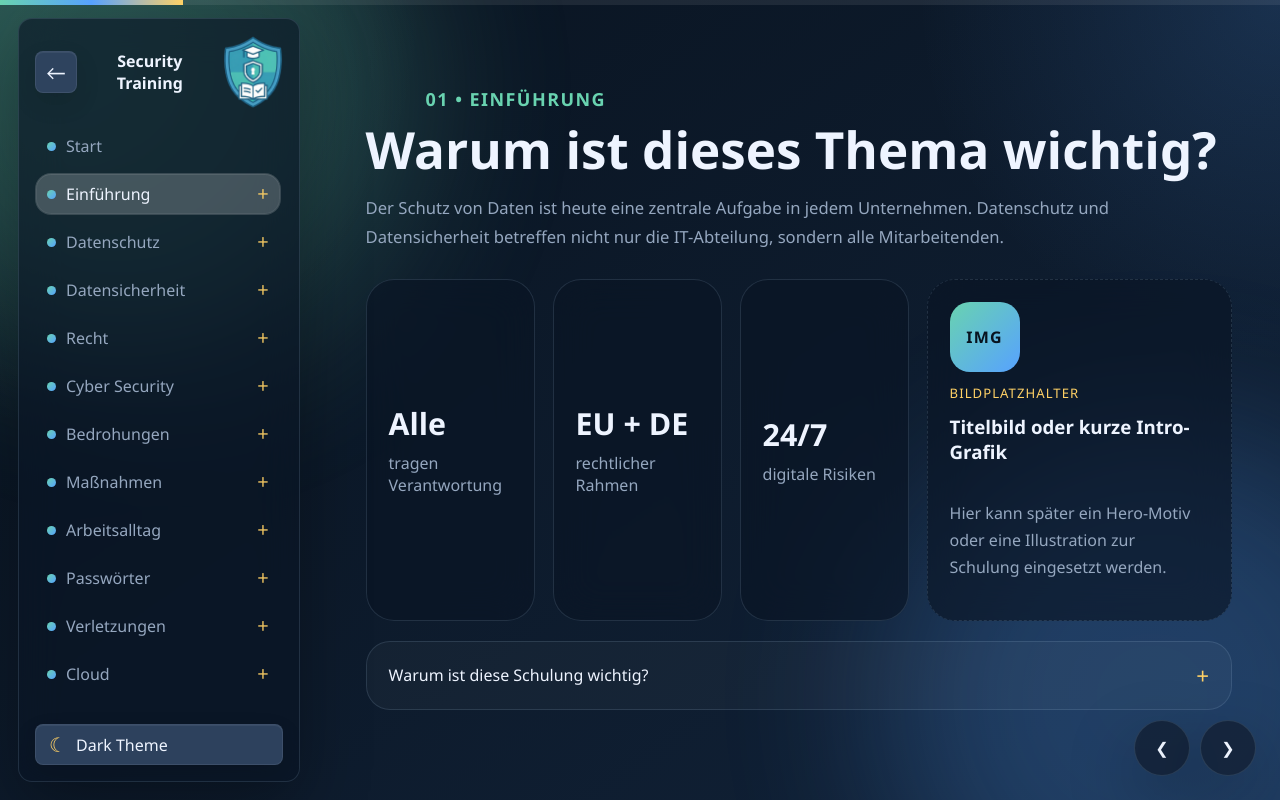
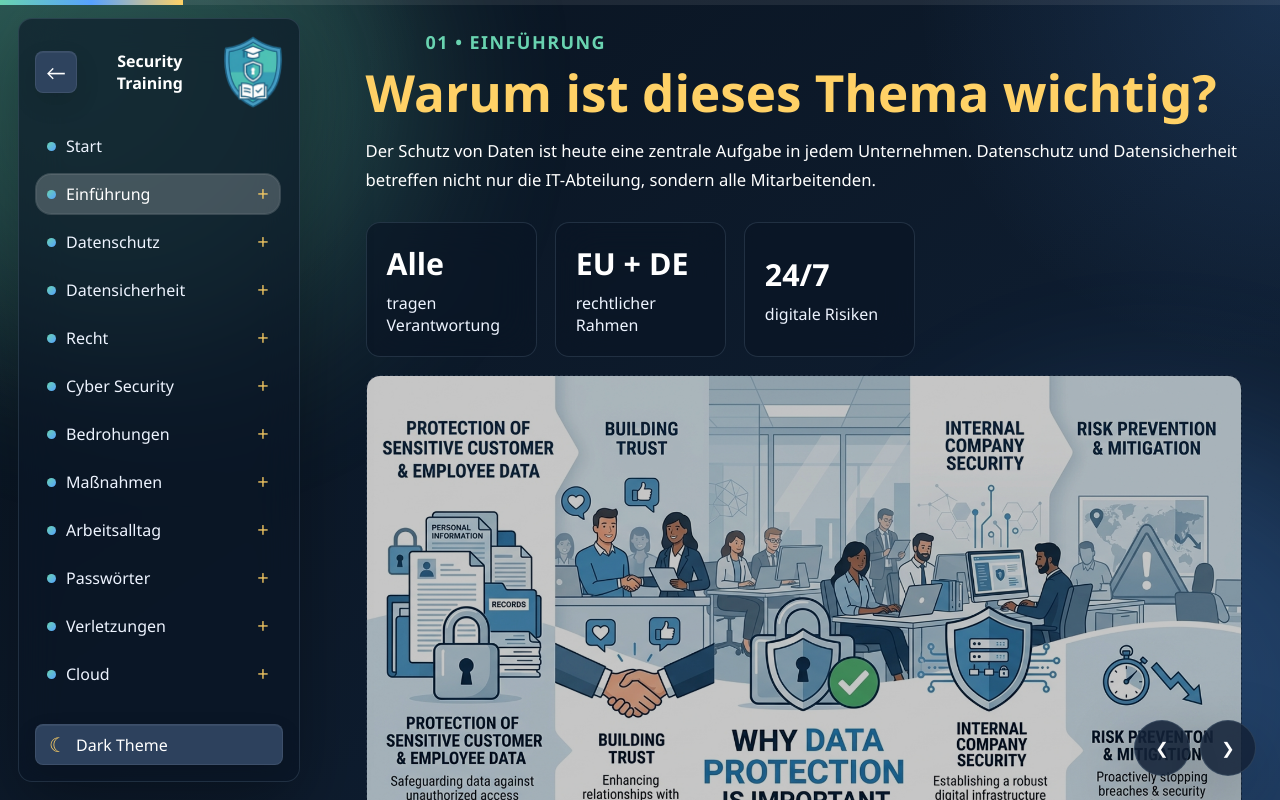
Before and after one commit to IhorRudenko/Schulung-zur-Datenschutz-und-Datensicherheit, a React (Vite) app: page / in a window 1280 px wide. Both pictures are taken after a click on the button "Nächster Slide". Built offline with nearby package versions, Linux system fonts and the light colour scheme.

Commit message:
feat: update media handling and improve UI components in SlideRenderer and App

```diff
--- a/src/App.jsx
+++ b/src/App.jsx
@@ -48,7 +48,9 @@ export default function App() {
 
       const slide = slides[index];
       const accordionKey =
-        slide?.type === 'content' && targetId ? `${slide.id}:${targetId}` : null;
+        slide?.type === 'content' && targetId
+          ? `${slide.id}:${targetId}`
+          : null;
 
       if (accordionKey) {
         setAccordionOpen((prev) => ({
@@ -96,15 +98,29 @@ export default function App() {
   }, [current, pendingAnchor, accordionOpen, scrollToTarget]);
 
   useEffect(() => {
+    const slide = slides[current];
+    if (slide?.type === 'content' && slide.sections) {
+      const newAccordionOpen = {};
+      slide.sections.forEach((section) => {
+        newAccordionOpen[`${slide.id}:${section.id}`] = true;
+      });
+      setAccordionOpen((prev) => ({ ...prev, ...newAccordionOpen }));
+    }
+  }, [current]);
+
+  useEffect(() => {
     const activeSlide = document.querySelector('.slide.active');
     if (!activeSlide) return undefined;
 
     const reveals = [...activeSlide.querySelectorAll('.reveal')];
     const timers = reveals.map((element, idx) => {
       element.classList.remove('in');
-      return window.setTimeout(() => {
-        element.classList.add('in');
-      }, 70 + idx * 70);
+      return window.setTimeout(
+        () => {
+          element.classList.add('in');
+        },
+        70 + idx * 70
+      );
     });
 
     return () => {
--- a/src/components/SlideRenderer.jsx
+++ b/src/components/SlideRenderer.jsx
@@ -143,7 +143,9 @@ export default function SlideRenderer({
             ) : (
               <>
                 <h2>{slide.title}</h2>
-                {slide.intro ? <p className="lead section-lead">{slide.intro}</p> : null}
+                {slide.intro ? (
+                  <p className="lead section-lead">{slide.intro}</p>
+                ) : null}
               </>
             )}
           </div>
@@ -161,13 +163,29 @@ export default function SlideRenderer({
                 </div>
 
                 {slide.media ? (
-                  <aside className="media-placeholder glass reveal">
-                    <div className="media-icon" aria-hidden="true">
-                      IMG
-                    </div>
-                    <span className="media-eyebrow">{slide.media.eyebrow}</span>
-                    <h3>{slide.media.title}</h3>
-                    <p>{slide.media.caption}</p>
+                  <aside
+                    className={`media-placeholder glass reveal${slide.media.image ? ` media-size-${slide.media.size || 'full'}` : ''}`}
+                  >
+                    {slide.media.image ? (
+                      <img
+                        src={slide.media.image}
+                        alt={slide.media.title || 'Slide image'}
+                        className={`media-image media-${slide.media.size || 'full'}`}
+                      />
+                    ) : (
+                      <div className="media-icon" aria-hidden="true">
+                        IMG
+                      </div>
+                    )}
+                    {!slide.media.image && (
+                      <>
+                        <span className="media-eyebrow">
+                          {slide.media.eyebrow}
+                        </span>
+                        <h3>{slide.media.title}</h3>
+                        <p>{slide.media.caption}</p>
+                      </>
+                    )}
                   </aside>
                 ) : null}
               </div>
@@ -193,10 +211,14 @@ export default function SlideRenderer({
                         }
                       >
                         <span>{section.title}</span>
-                        <span className="accordion-icon">{open ? '−' : '+'}</span>
+                        <span className="accordion-icon">
+                          {open ? '−' : '+'}
+                        </span>
                       </button>
 
-                      <div className={`accordion-content rich${open ? ' open' : ''}`}>
+                      <div
+                        className={`accordion-content rich${open ? ' open' : ''}`}
+                      >
                         {renderSectionBody(section)}
                       </div>
                     </section>
@@ -345,6 +367,8 @@ SlideRenderer.propTypes = {
       eyebrow: PropTypes.string,
       title: PropTypes.string,
       caption: PropTypes.string,
+      image: PropTypes.string,
+      size: PropTypes.oneOf(['full', 'half', 'quarter', 'icon']),
     }),
     questions: PropTypes.array,
     summaryCards: PropTypes.array,
--- a/src/data/slides.json
+++ b/src/data/slides.json
@@ -72,7 +72,9 @@
     "media": {
       "eyebrow": "Bildplatzhalter",
       "title": "Titelbild oder kurze Intro-Grafik",
-      "caption": "Hier kann später ein Hero-Motiv oder eine Illustration zur Schulung eingesetzt werden."
+      "caption": "Hier kann später ein Hero-Motiv oder eine Illustration zur Schulung eingesetzt werden.",
+      "image": "/images/einführung/einführung-1.png",
+      "size": "full"
     }
   },
   {
@@ -572,10 +574,7 @@
         "paragraphs": [
           "Eine Firewall kontrolliert den Datenverkehr und blockiert unerlaubte Zugriffe."
         ],
-        "bullets": [
-          "Filterung von Datenpaketen",
-          "Erkennung von Angriffen"
-        ]
+        "bullets": ["Filterung von Datenpaketen", "Erkennung von Angriffen"]
       },
       {
         "id": "antivirenprogramme",
@@ -583,10 +582,7 @@
         "paragraphs": [
           "Antivirenprogramme erkennen und entfernen Schadsoftware."
         ],
-        "bullets": [
-          "Regelmäßige Updates",
-          "Warnmeldungen ernst nehmen"
-        ]
+        "bullets": ["Regelmäßige Updates", "Warnmeldungen ernst nehmen"]
       },
       {
         "id": "backups",
@@ -607,10 +603,7 @@
         "paragraphs": [
           "Updates schließen Sicherheitslücken und müssen ernst genommen werden."
         ],
-        "bullets": [
-          "Updates nicht ignorieren",
-          "Systeme aktuell halten"
-        ]
+        "bullets": ["Updates nicht ignorieren", "Systeme aktuell halten"]
       }
     ],
     "media": {
--- a/src/styles.css
+++ b/src/styles.css
@@ -8,8 +8,8 @@
   --surface: rgba(10, 21, 37, 0.64);
   --surface-strong: rgba(20, 35, 56, 0.88);
   --surface-soft: rgba(255, 255, 255, 0.06);
-  --text: #eef4ff;
-  --muted: #95a7bf;
+  --text: #fff;
+  --muted: #eef4ff;
   --line: rgba(170, 198, 227, 0.15);
   --primary: #69d3b0;
   --primary-2: #57a2ff;
@@ -419,7 +419,7 @@ body.light .sidebar-toggle {
 .slide {
   position: absolute;
   inset: 0;
-  padding: 18px 18px 0 0;
+  padding: 30px 8px 0 0;
   opacity: 0;
   transform: translateX(20px);
   pointer-events: none;
@@ -451,7 +451,6 @@ body.light .sidebar-toggle {
   padding-inline: var(--content-gutter);
   display: flex;
   flex-direction: column;
-  justify-content: center;
 }
 
 .hero {
@@ -485,11 +484,12 @@ body.light .sidebar-toggle {
   margin: 12px 0 18px;
   font-size: clamp(2rem, 4vw, 3.4rem);
   line-height: 1.02;
+  color: var(--accent);
 }
 
 .lead {
   max-width: 880px;
-  color: var(--muted);
+  color: var(--text);
   font-size: 1.04rem;
   line-height: 1.75;
 }
@@ -565,8 +565,8 @@ body.light .sidebar-toggle {
 .media-placeholder,
 .score-box,
 .modal {
-  border-radius: 28px;
-  padding: 22px;
+  border-radius: 14px;
+  padding: 20px;
 }
 
 .panel,
@@ -611,6 +611,54 @@ body.light .sidebar-toggle {
   gap: 12px;
   background: var(--surface);
   border-style: dashed;
+  border-radius: 14px;
+  padding: 0;
+  overflow: hidden;
+}
+
+.media-image {
+  width: 100%;
+  height: auto;
+  border-radius: 8px;
+  object-fit: cover;
+}
+
+/* Media size variants */
+.media-full {
+  width: 100%;
+  max-width: 100%;
+}
+
+.media-half {
+  width: 50%;
+  max-width: 50%;
+}
+
+.media-quarter {
+  width: 25%;
+  max-width: 25%;
+}
+
+/* Media placeholder size variants */
+.media-size-full {
+  grid-column: 1 / -1;
+  min-height: auto;
+}
+
+.media-size-half {
+  grid-column: 1 / -1;
+  max-width: 50%;
+}
+
+.media-size-quarter {
+  grid-column: 1;
+  max-width: 25%;
+}
+
+.media-size-icon {
+  grid-column: 1;
+  width: fit-content;
+  gap: 8px;
 }
 
 .media-icon {
```
Also changed, not shown: public/images/einführung/einführung-1.png (added), 1 other file (tests, documents, lock files or other folders).
